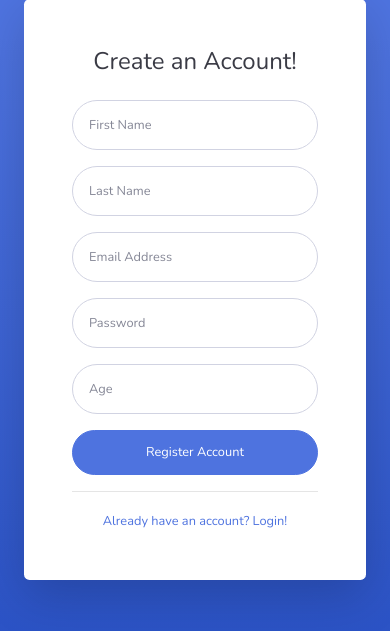
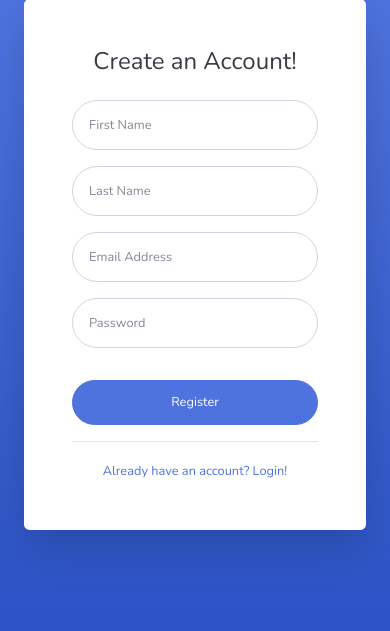
Before and after one commit to shimshamz/it490, a PHP site: page /bootstrap_dashboard/register.php in a window 390 px wide. Shown: the part 49-680 px from the top of the page. Run offline with PHP 8.4, Linux system fonts and the light colour scheme.

Commit message:
Updated register.php

```diff
--- a/bootstrap_dashboard/register.php
+++ b/bootstrap_dashboard/register.php
@@ -34,7 +34,7 @@
               <div class="text-center">
                 <h1 class="h4 text-gray-900 mb-4">Create an Account!</h1>
               </div>
-              <form class="user">
+              <form method="post" action="../register.php" class="user">
                 <div class="form-group row">
                   <div class="col-sm-6 mb-3 mb-sm-0">
                     <input type="text" class="form-control form-control-user" id="exampleFirstName" placeholder="First Name">
@@ -50,14 +50,10 @@
                   <div class="col-sm-6 mb-3 mb-sm-0">
                     <input type="password" class="form-control form-control-user" id="exampleInputPassword" placeholder="Password">
                   </div>
-                  <div class="col-sm-6">
-                    <input type="number" class="form-control form-control-user" id="exampleInputAge" placeholder="Age">
-                  </div>
                 </div>
-                <a href="login.html" class="btn btn-primary btn-user btn-block">
-                  Register Account
-                </a>
-              <hr>
+                <input type="submit" class="btn btn-primary btn-user btn-block" value="Register">
+                <hr>
+              </form>
               <div class="text-center">
                 <a class="small" href="login.html">Already have an account? Login!</a>
               </div>
```
